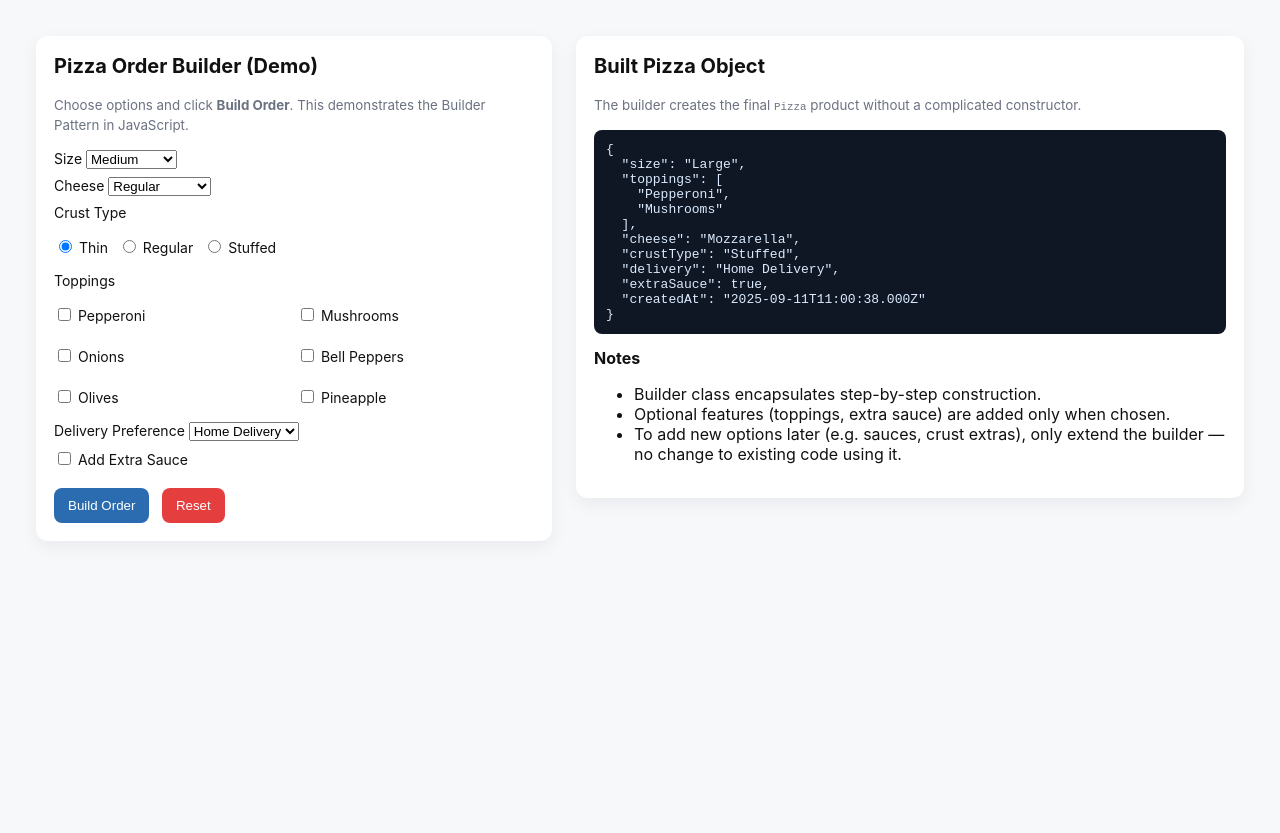
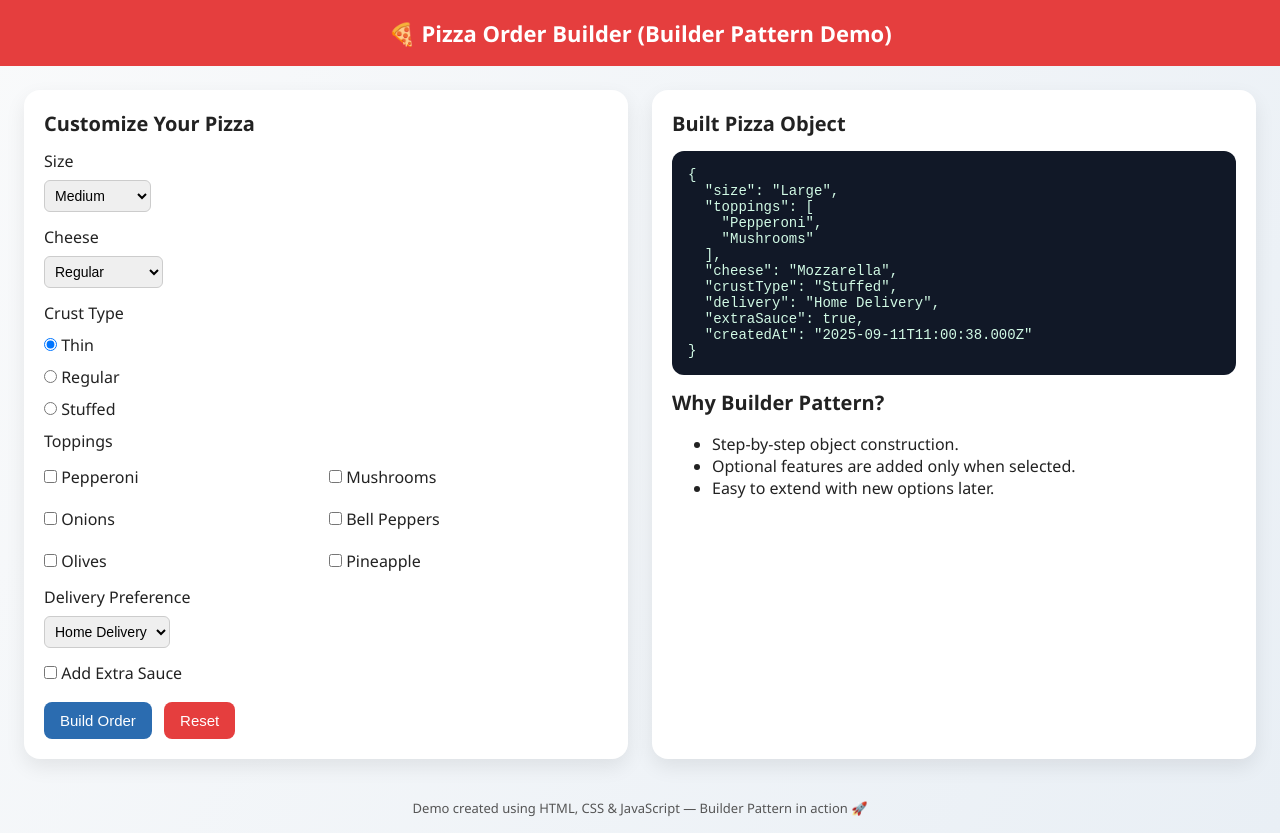
Before and after one commit to Induvardhan116/Software, a plain HTML site: page index.html in a window 1280 px wide. Before the commit the page ends 800 px from the top, so only its background shows below. Drawn offline with Linux system fonts and the light colour scheme.

Commit message:
Update index.html

```diff
--- a/index.html
+++ b/index.html
@@ -3,47 +3,125 @@
 <head>
   <meta charset="utf-8" />
   <meta name="viewport" content="width=device-width,initial-scale=1" />
-  <title>Pizza Builder — Demo</title>
+  <title>🍕 Pizza Builder Demo</title>
   <style>
-    :root{font-family:Inter,ui-sans-serif,system-ui,Arial,Helvetica,sans-serif;color:#111}
-    body{display:flex;align-items:flex-start;gap:24px;padding:28px;background:#f6f8fa}
-    .card{background:#fff;border-radius:12px;box-shadow:0 6px 18px rgba(20,20,30,0.06);padding:18px;width:480px}
-    h1{font-size:20px;margin:0 0 12px}
-    label{display:block;margin:8px 0;font-size:14px}
-    .row{display:flex;gap:10px;align-items:center}
-    .toppings{display:grid;grid-template-columns:repeat(2,1fr);gap:6px}
-    button{margin-top:12px;padding:10px 14px;border-radius:8px;border:0;background:#2b6cb0;color:#fff;cursor:pointer}
-    pre{background:#0f1724;color:#dbeafe;padding:12px;border-radius:8px;overflow:auto}
-    .summary{flex:1;min-width:320px}
-    small{color:#6b7280}
+    body {
+      margin: 0;
+      font-family: "Segoe UI", Roboto, Helvetica, Arial, sans-serif;
+      background: linear-gradient(120deg, #f9fafb, #e9eff5);
+      color: #222;
+      display: flex;
+      flex-direction: column;
+      min-height: 100vh;
+    }
+    header {
+      background: #e53e3e;
+      color: #fff;
+      text-align: center;
+      padding: 18px;
+      font-size: 22px;
+      font-weight: bold;
+    }
+    main {
+      display: grid;
+      grid-template-columns: 1fr 1fr;
+      gap: 24px;
+      padding: 24px;
+      flex: 1;
+    }
+    .card {
+      background: #fff;
+      border-radius: 16px;
+      box-shadow: 0 8px 20px rgba(0,0,0,0.08);
+      padding: 20px;
+      transition: transform 0.2s;
+    }
+    .card:hover {
+      transform: translateY(-3px);
+    }
+    h1, h2 {
+      margin-top: 0;
+      font-size: 20px;
+    }
+    label {
+      display: block;
+      margin: 10px 0 4px;
+      font-weight: 500;
+    }
+    select, input[type="text"], input[type="checkbox"], input[type="radio"] {
+      margin: 4px 0;
+      padding: 6px;
+      border: 1px solid #ccc;
+      border-radius: 6px;
+      font-size: 14px;
+    }
+    .toppings {
+      display: grid;
+      grid-template-columns: repeat(2,1fr);
+      gap: 6px;
+    }
+    button {
+      margin-top: 14px;
+      padding: 10px 16px;
+      border-radius: 8px;
+      border: 0;
+      font-size: 15px;
+      cursor: pointer;
+      transition: background 0.2s;
+    }
+    #buildBtn {
+      background: #2b6cb0;
+      color: white;
+    }
+    #buildBtn:hover { background: #1e4f85; }
+    #resetBtn {
+      background: #e53e3e;
+      color: white;
+      margin-left: 8px;
+    }
+    #resetBtn:hover { background: #c53030; }
+    pre {
+      background: #111827;
+      color: #d1fae5;
+      padding: 16px;
+      border-radius: 12px;
+      overflow-x: auto;
+      font-size: 14px;
+    }
+    footer {
+      text-align: center;
+      padding: 16px;
+      font-size: 13px;
+      color: #555;
+    }
   </style>
 </head>
 <body>
+  <header>🍕 Pizza Order Builder (Builder Pattern Demo)</header>
+
+  <main>
+    <!-- Left: Form -->
     <div class="card">
-    <h1>Pizza Order Builder (Demo)</h1>
-    <p><small>Choose options and click <strong>Build Order</strong>. This demonstrates the Builder Pattern in JavaScript.</small></p>
-
+      <h1>Customize Your Pizza</h1>
       <form id="pizzaForm">
-      <label>Size
+        <label>Size</label>
         <select id="size">
           <option>Small</option>
           <option selected>Medium</option>
           <option>Large</option>
           <option>Extra Large</option>
         </select>
-      </label>
 
-      <label>Cheese
+        <label>Cheese</label>
         <select id="cheese">
           <option>Regular</option>
           <option>Mozzarella</option>
           <option>Vegan</option>
           <option>Extra Cheese</option>
         </select>
-      </label>
 
         <label>Crust Type</label>
-      <div class="row">
+        <div>
           <label><input type="radio" name="crust" value="Thin" checked> Thin</label>
           <label><input type="radio" name="crust" value="Regular"> Regular</label>
           <label><input type="radio" name="crust" value="Stuffed"> Stuffed</label>
@@ -59,37 +137,38 @@
           <label><input type="checkbox" value="Pineapple" class="topping"> Pineapple</label>
         </div>
 
-      <label>Delivery Preference
+        <label>Delivery Preference</label>
         <select id="delivery">
           <option>Pickup</option>
           <option selected>Home Delivery</option>
           <option>Contactless</option>
         </select>
-      </label>
 
         <label><input type="checkbox" id="extraSauce"> Add Extra Sauce</label>
 
+        <div>
           <button type="button" id="buildBtn">Build Order</button>
-      <button type="button" id="resetBtn" style="background:#e53e3e;margin-left:8px">Reset</button>
+          <button type="button" id="resetBtn">Reset</button>
+        </div>
       </form>
-
     </div>
 
-  <div class="card summary">
+    <!-- Right: Output -->
+    <div class="card">
       <h1>Built Pizza Object</h1>
-    <p><small>The builder creates the final <code>Pizza</code> product without a complicated constructor.</small></p>
-    <pre id="output">{} </pre>
-
-    <h2 style="font-size:16px;margin-top:14px">Notes</h2>
+      <pre id="output">{}</pre>
+      <h2>Why Builder Pattern?</h2>
       <ul>
-      <li>Builder class encapsulates step-by-step construction.</li>
-      <li>Optional features (toppings, extra sauce) are added only when chosen.</li>
-      <li>To add new options later (e.g. sauces, crust extras), only extend the builder — no change to existing code using it.</li>
+        <li>Step-by-step object construction.</li>
+        <li>Optional features are added only when selected.</li>
+        <li>Easy to extend with new options later.</li>
       </ul>
     </div>
+  </main>
+
+  <footer>Demo created using HTML, CSS & JavaScript — Builder Pattern in action 🚀</footer>
 
   <script>
-    // Product class
     class Pizza {
       constructor(size, toppings, cheese, crustType, delivery, extraSauce){
         this.size = size;
@@ -102,7 +181,6 @@
       }
     }
 
-    // Builder
     class PizzaBuilder {
       constructor(size = 'Medium'){
         this.size = size;
@@ -112,58 +190,40 @@
         this.delivery = 'Pickup';
         this.extraSauce = false;
       }
-
       setSize(size){ this.size = size; return this; }
       addTopping(t){ this.toppings.push(t); return this; }
       setCheese(c){ this.cheese = c; return this; }
       setCrust(cr){ this.crustType = cr; return this; }
       setDelivery(d){ this.delivery = d; return this; }
       addExtraSauce(){ this.extraSauce = true; return this; }
-
-      // Final build method
-      build(){
-        // Validation example: Large stuffed crust not allowed for "Pineapple" (just an example)
-        if(this.toppings.includes('Pineapple') && this.crustType === 'Stuffed'){
-          // we will still build but add a warning field
-          const pizza = new Pizza(this.size, this.toppings, this.cheese, this.crustType, this.delivery, this.extraSauce);
-          pizza.warning = 'Stuffed crust + Pineapple may increase bake time.';
-          return pizza;
-        }
-        return new Pizza(this.size, this.toppings, this.cheese, this.crustType, this.delivery, this.extraSauce);
-      }
+      build(){ return new Pizza(this.size, this.toppings, this.cheese, this.crustType, this.delivery, this.extraSauce); }
     }
 
-    // UI wiring
     const buildBtn = document.getElementById('buildBtn');
     const resetBtn = document.getElementById('resetBtn');
     const output = document.getElementById('output');
 
-    function readFormAndBuild(){
+    function buildPizzaFromForm(){
       const size = document.getElementById('size').value;
       const cheese = document.getElementById('cheese').value;
       const crust = document.querySelector('input[name="crust"]:checked').value;
       const delivery = document.getElementById('delivery').value;
       const extraSauce = document.getElementById('extraSauce').checked;
-
       const toppings = Array.from(document.querySelectorAll('.topping:checked')).map(n => n.value);
 
-      // Use the builder to construct the pizza step by step
       const builder = new PizzaBuilder(size)
         .setCheese(cheese)
         .setCrust(crust)
         .setDelivery(delivery);
 
-      // Add toppings optionally
       toppings.forEach(t => builder.addTopping(t));
-
       if(extraSauce) builder.addExtraSauce();
 
-      const pizza = builder.build();
-      return pizza;
+      return builder.build();
     }
 
     buildBtn.addEventListener('click', ()=>{
-      const pizza = readFormAndBuild();
+      const pizza = buildPizzaFromForm();
       output.textContent = JSON.stringify(pizza, null, 2);
     });
 
@@ -172,7 +232,7 @@
       output.textContent = '{}';
     });
 
-    // initial demo pizza
+    // Preload demo pizza
     const demo = new PizzaBuilder('Large')
       .addTopping('Pepperoni')
       .addTopping('Mushrooms')
@@ -181,7 +241,6 @@
       .setDelivery('Home Delivery')
       .addExtraSauce()
       .build();
-
     output.textContent = JSON.stringify(demo, null, 2);
   </script>
 </body>
```
Lines whose indentation alone changed are shown as unchanged.
